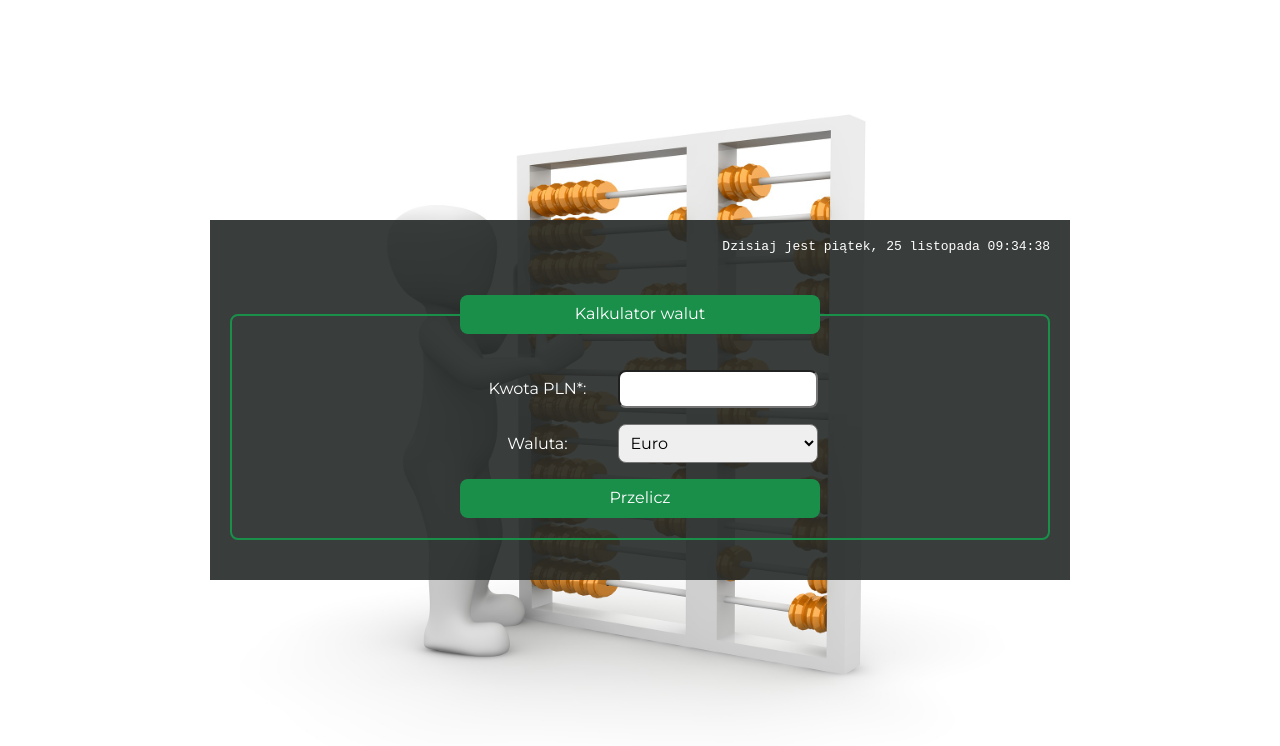
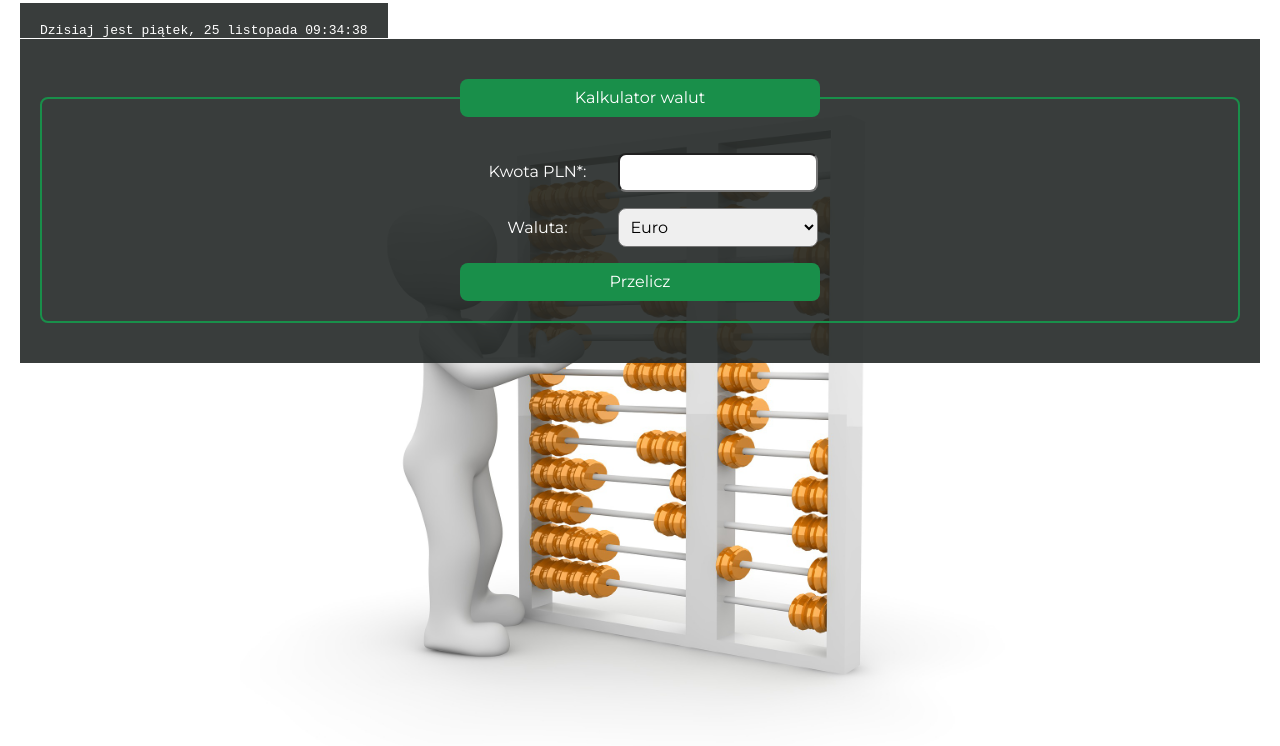
Before and after one commit to Aserk/currency-converter-react, a React (Create React App) app: page / in a window 1280 px wide. Shown: the top 746 px of the page. Built offline with nearby package versions, Linux system fonts and the light colour scheme.

Commit message:
changed container to styled container

```diff
--- a/src/Container/index.js
+++ b/src/Container/index.js
@@ -1,9 +1,9 @@
-import "./style.css";
+import { StyledContainer } from "./styled";
 
 const Container = (props) => (
-    <div className="container">
-      {props.children}
-    </div>
+  <StyledContainer>
+    {props.children}
+  </StyledContainer>
 );
 
 export default Container;
--- /dev/null
+++ b/src/Container/styled.js
@@ -0,0 +1,8 @@
+import styled from "styled-components";
+
+export const StyledContainer = styled.div`
+    flex-basis: 900px;
+    padding: 20px;
+    margin: 0 auto;
+    color: white;
+`;
```
